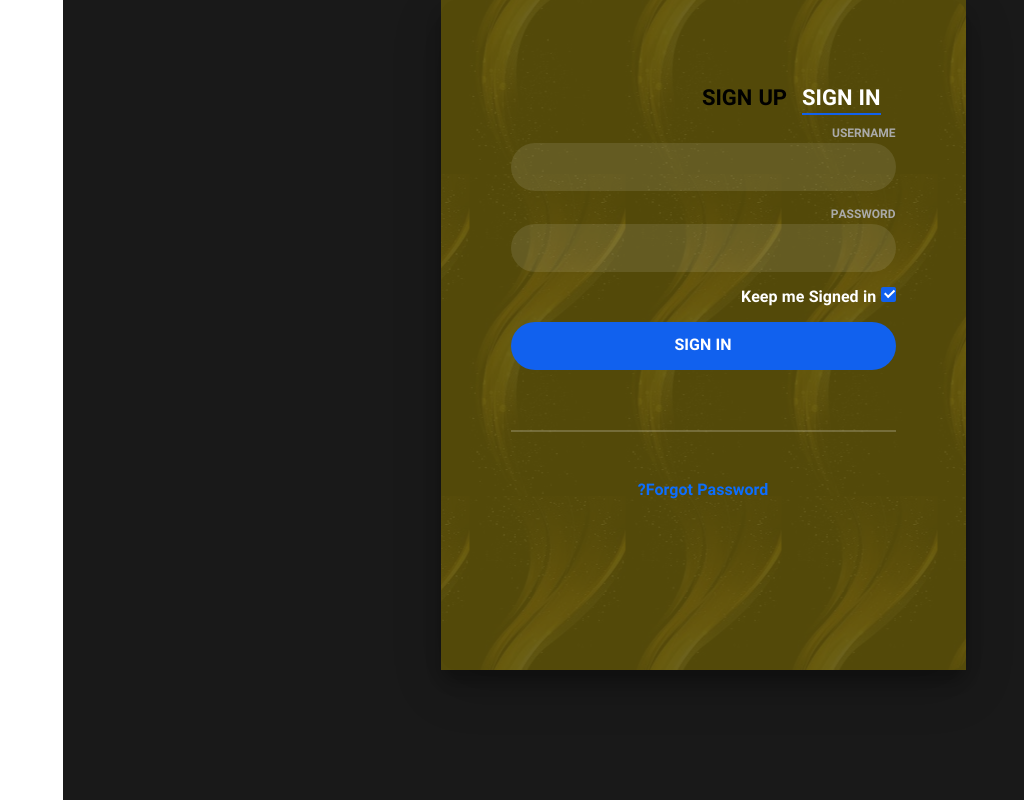
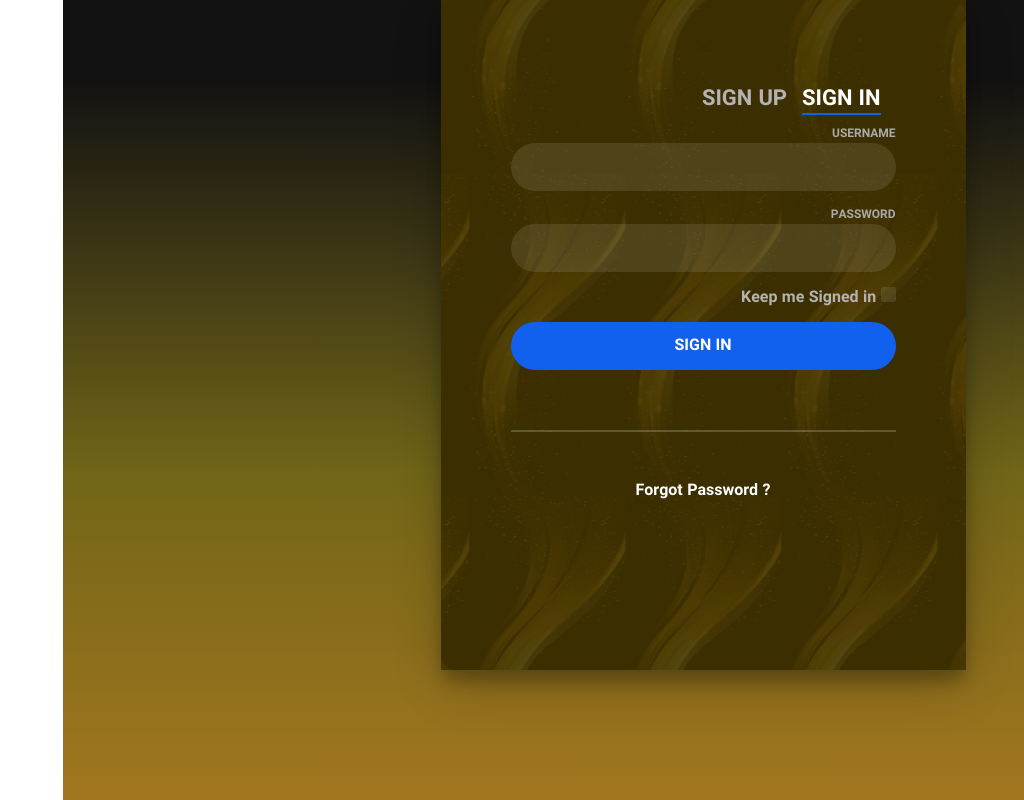
Before and after one commit to arshiya-hallajian/Shine, a React (Create React App) app in the folder frontend/: page / in a window 1280 px wide. Shown: the whole page, without its empty margins (256-1280 px from the left). Built offline with nearby package versions, Linux system fonts and the light colour scheme.

Commit message:
fix bux login-signup

```diff
--- a/frontend/src/pages/login-signup/Login.css
+++ b/frontend/src/pages/login-signup/Login.css
@@ -1,8 +1,9 @@
 
 .body{
 	margin:0;
-	color:#000000;
-	background:#191919;
+	color:#b3b3b3;
+    background: rgb(19,18,18);
+    background: linear-gradient(180deg, rgba(19,18,18,1) 10%, rgba(113,101,24,1) 59%, rgba(162,118,31,1) 100%);
     width: 100vw;
     height: 100vh;
 	font:600 16px/18px 'Open Sans',sans-serif;
@@ -22,9 +23,9 @@ input{
 	max-width:525px;
 	min-height:670px;
 	position:relative;
-	background:url("../../../public/images/login3.jpg")  center;
+	background:url("../../../public/images/login3.jpg")  center ;
 	box-shadow:0 12px 15px 0 rgba(0,0,0,.24),0 17px 50px 0 rgba(0,0,0,.19);
-    /* margin-top: 40px; */
+
     border-radius: 15px;
 
 }
@@ -33,7 +34,7 @@ input{
 	height:100%;
 	position:absolute;
 	padding:90px 70px 50px 70px;
-	background:#5d510be6;
+	background:#423300e6;
 
 }
 .login-html .sign-in-htm,
@@ -166,4 +167,10 @@ input{
 
 .foot-lnk a{
     text-decoration: none;
+    transition: 0.3s;
+    color: #fff;
 }
+
+.foot-lnk a:hover{
+    color: #d6cccc;
+}
--- a/frontend/src/pages/login-signup/Login.jsx
+++ b/frontend/src/pages/login-signup/Login.jsx
@@ -20,7 +20,7 @@ const Login = () => {
 					<input id="pass" type="password" class="input" data-type="password"/>
 				</div>
 				<div class="group">
-					<input id="check" type="checkbox" class="check" checked/>
+					<input id="check" type="checkbox" class="check" />
 					<label for="check"><span class="icon"></span> Keep me Signed in</label>
 				</div>
 				<div class="group">
@@ -28,7 +28,7 @@ const Login = () => {
 				</div>
 				<div class="hr"></div>
 				<div class="foot-lnk">
-					<a href="#forgot">Forgot Password?</a>
+					<a href="#forgot">? Forgot Password</a>
 				</div>
 			</div>
 			<div class="sign-up-htm">
```
